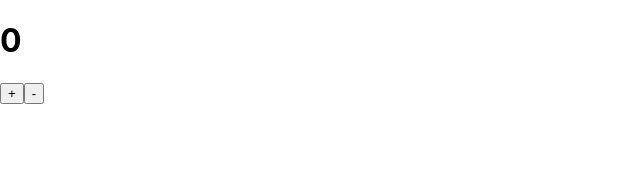
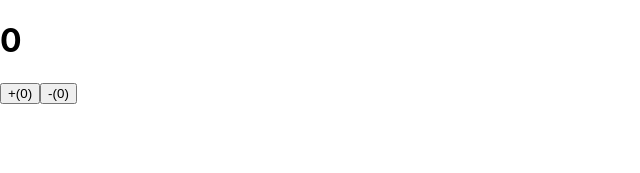
Before and after one commit to Diseno-de-Aplicaciones-Web/megacontador, a React (Create React App) app: page / in a window 1280 px wide. Shown: the top 173 px of the page, without its empty margins (0-640 px from the left). Built offline with nearby package versions, Linux system fonts and the light colour scheme.

Commit message:
Cada botón registra el número de veces que es pulsado

```diff
--- a/src/App.js
+++ b/src/App.js
@@ -3,26 +3,39 @@ import { useState } from "react";
 function App() {
 
   let [valorActual, setValorActual] = useState(0)
+  let [numeroIncrementos, setNumeroDeUsos] = useState(0)
+  let [numeroDecrementos, setNumeroDeDecrementos] = useState(0)
 
-  function manexadorClickIncrementar() {
+  function incrementar() {
     let novoValor = valorActual + 1
     setValorActual(novoValor)
   }
 
+  function diminuir() {
+    let novoValor = valorActual - 1
+    setValorActual(novoValor)
+  }
+
+  function manexadorClickIncrementar() {
+    const novoNumeroDeUsos = numeroIncrementos+1
+    setNumeroDeUsos(novoNumeroDeUsos)
+    incrementar()
+  }
 
   function manexadorClickDiminuir() {
-    let novoValor = valorActual - 1
-    setValorActual(novoValor)
+    const novoNumeroDeUsos = numeroDecrementos+1
+    setNumeroDeDecrementos(novoNumeroDeUsos)
+    diminuir()
   }
 
   return (
     <>
       <h1>{valorActual}</h1>
-      <button onClick={manexadorClickIncrementar}>+</button>
-      <button onClick={manexadorClickDiminuir}>-</button>
+      <button onClick={manexadorClickIncrementar}>+({numeroIncrementos})</button>
+      <button onClick={manexadorClickDiminuir}>-({numeroDecrementos})</button>
     </>
+  )
 
-  );
 }
 
 export default App;
```
